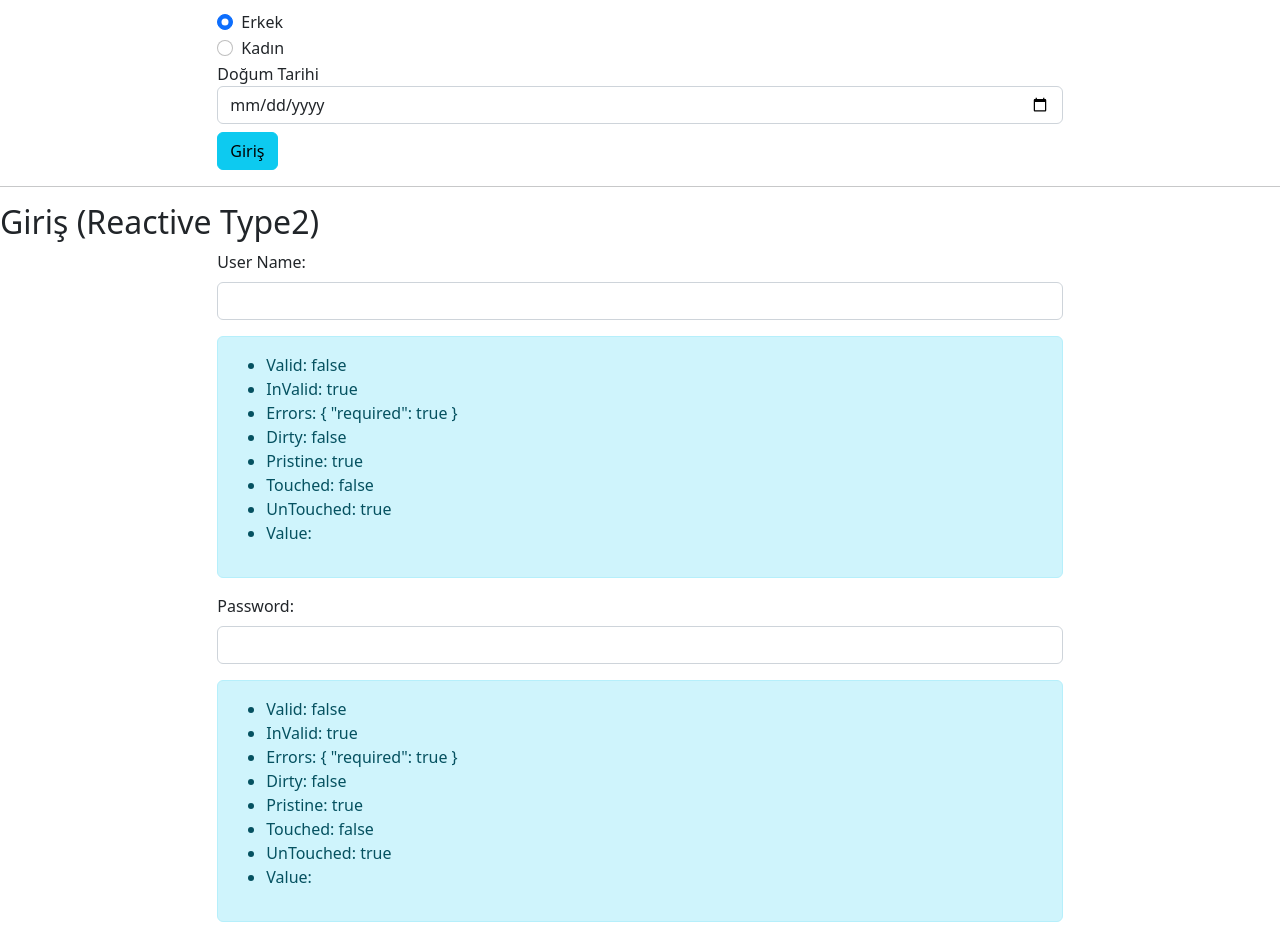
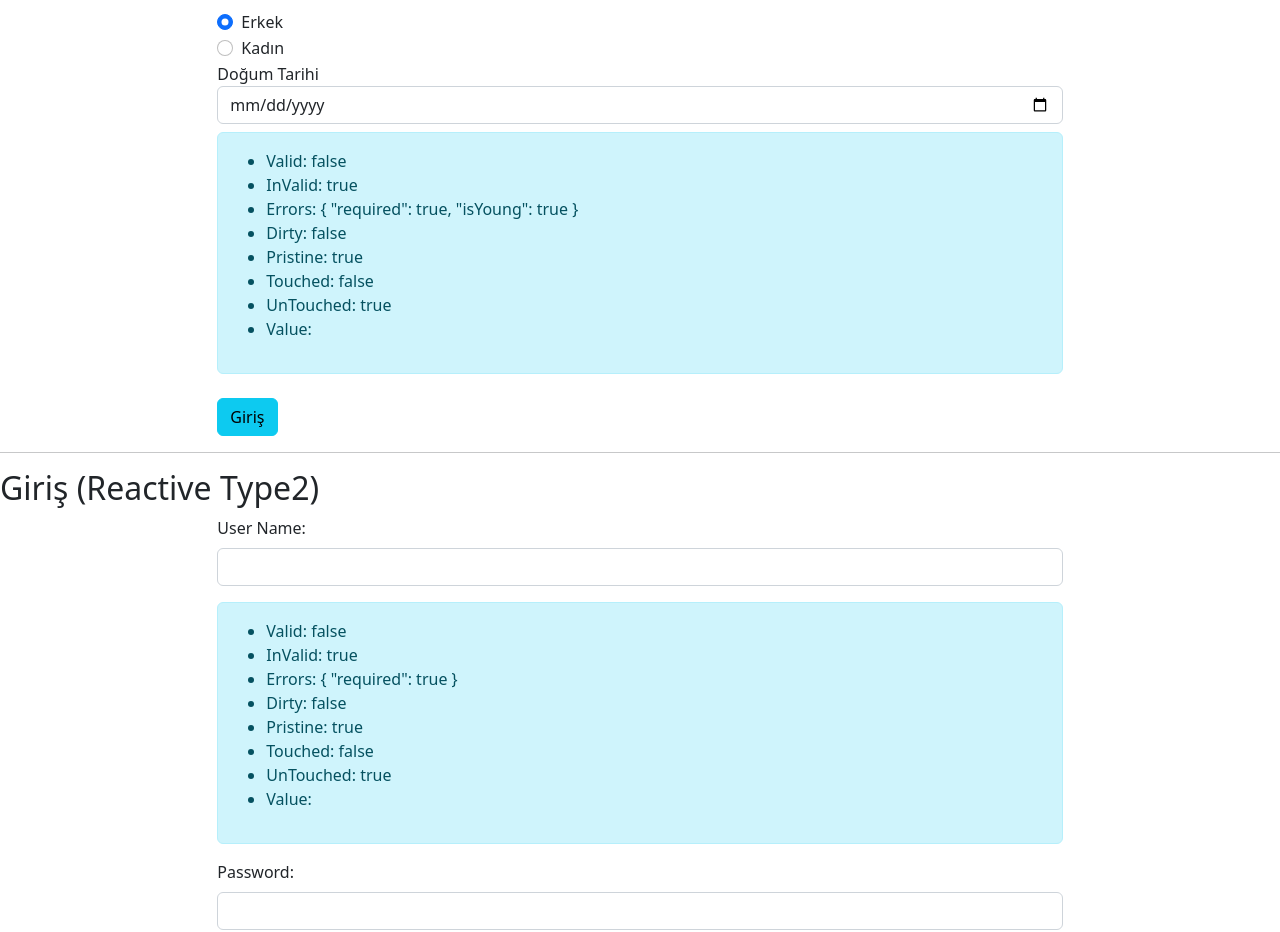
Before and after one commit to atillakalay/TurkcellAngularCourse, an Angular app in the folder angularapp/: page / in a window 1280 px wide. Shown: the part 1140-2072 px from the top of the page. Built offline with nearby package versions, Linux system fonts and the light colour scheme.

Commit message:
Reactive Forms Part 18 (Custom Validation-2) course has been completed.

```diff
--- a/angularapp/src/app/forms/reactive/reactive.component.html
+++ b/angularapp/src/app/forms/reactive/reactive.component.html
@@ -109,9 +109,21 @@
       </div>
 
      <div>
-      <label for="birthDay">Doğum Tarihi</label>
-      <input class="form-control" type="date" formControlName="birthDay">
+      <label for="birthDate">Doğum Tarihi</label>
+      <input class="form-control" type="date" formControlName="birthDate">
      </div>
+     <div class="alert alert-info mt-2">
+      <ul>
+        <li>Valid: {{ loginForm.get("birthDate")?.valid }}</li>
+        <li>InValid: {{ loginForm.get("birthDate")?.invalid }}</li>
+        <li>Errors: {{ loginForm.get("birthDate")?.errors | json }}</li>
+        <li>Dirty: {{ loginForm.get("birthDate")?.dirty }}</li>
+        <li>Pristine: {{ loginForm.get("birthDate")?.pristine }}</li>
+        <li>Touched: {{ loginForm.get("birthDate")?.touched }}</li>
+        <li>UnTouched: {{ loginForm.get("birthDate")?.untouched }}</li>
+        <li>Value: {{ loginForm.get("birthDate")?.value }}</li>
+      </ul>
+    </div>
 
       <button class="btn btn-info mt-2" type="submit">Giriş</button>
     </form>
--- a/angularapp/src/app/forms/reactive/reactive.component.ts
+++ b/angularapp/src/app/forms/reactive/reactive.component.ts
@@ -22,7 +22,7 @@ export class ReactiveComponent {
       rememberMe: false,
       country: fb.control('', Validators.required),
       gender: [1],
-      birthDay: fb.control('')
+      birthDate: fb.control('',[Validators.required,this.isOldEmough])
     })
   }
 
```
